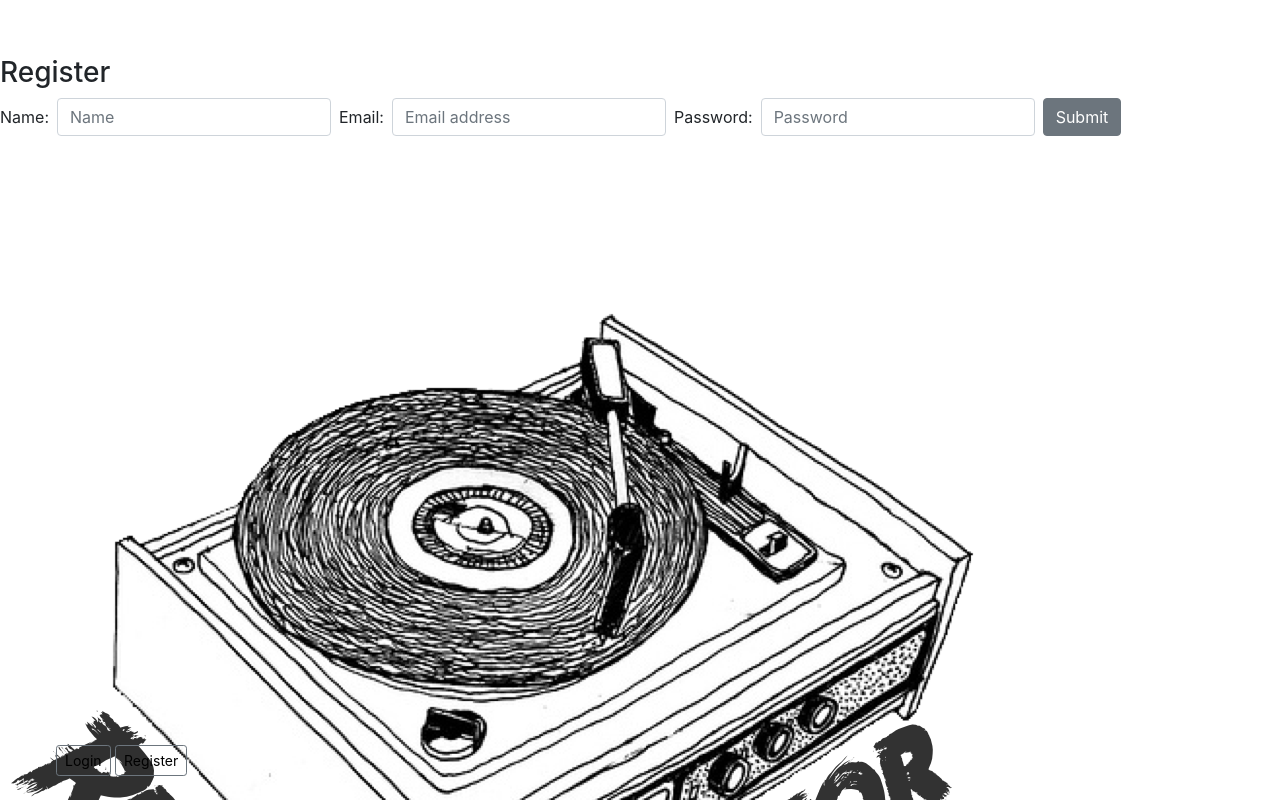
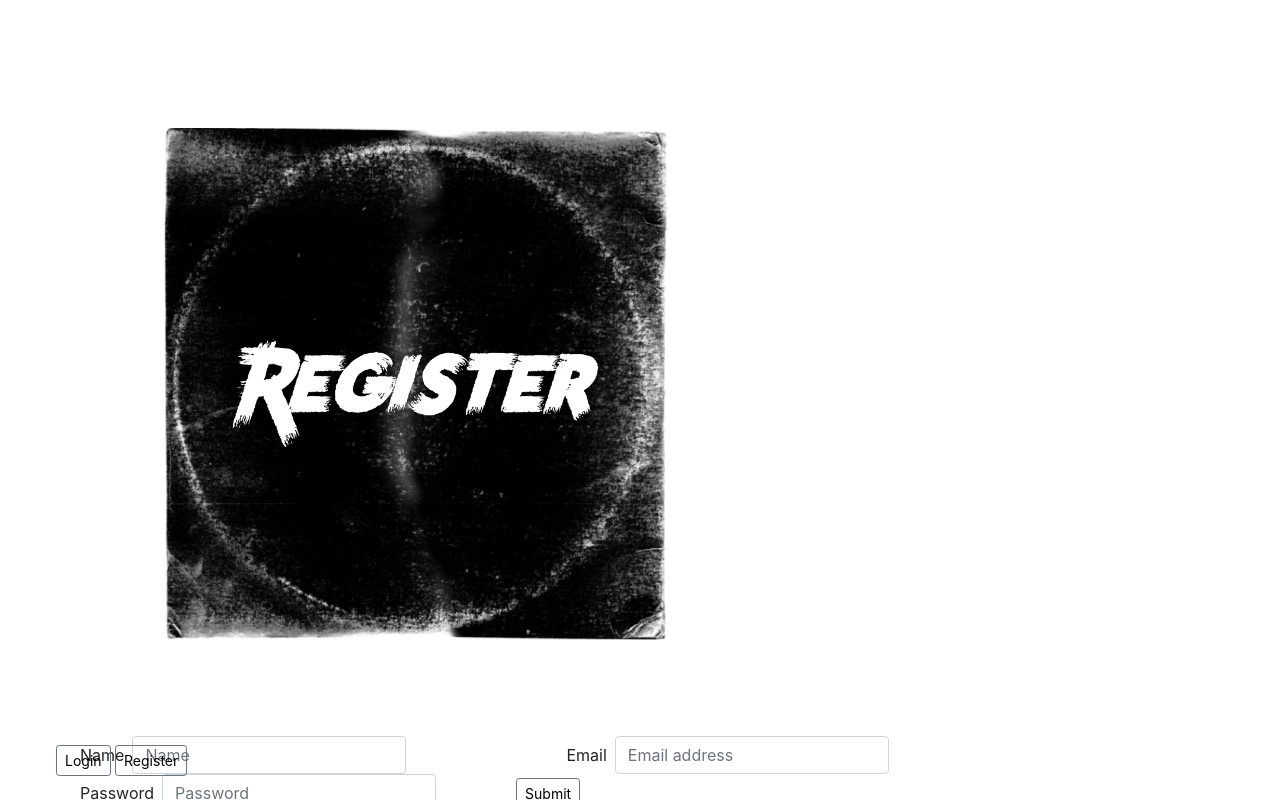
Before and after one commit to dcornish84/RecordCollector, a React (Create React App) app: page /register in a window 1280 px wide. Shown: the top 800 px of the page. Built offline with nearby package versions, Linux system fonts and the light colour scheme.

Commit message:
styling progress

```diff
--- a/api/database.json
+++ b/api/database.json
@@ -48,7 +48,7 @@
       "title": "Bobby (Boris) Pickett And The Crypt-Kickers - Monster Mash",
       "year": "1962",
       "image": "https://img.discogs.com/Lo2flR3vs1IEZZK_6s5UWHtuRQI=/fit-in/600x599/filters:strip_icc():format(jpeg):mode_rgb():quality(90)/discogs-images/R-591620-1348253237-3589.jpeg.jpg",
-      "notes": "johnny cash rules",
+      "notes": "groovy",
       "status": "true",
       "userId": 4
     },
--- /dev/null
+++ b/src/components/auth/Auth.css
@@ -0,0 +1,43 @@
+.loginImage {
+    display: flex;
+    width: 50%;
+    height: 50%;
+    /* display: block; */
+    align-items: center;
+  margin-left: 6em;
+  margin-right: 5em;
+  margin-top: 4em;
+  margin-bottom: 2em;
+  }
+
+  /* .logRegForm {
+      display: flex;
+      justify-content: center;
+      padding-top: 2em;
+  } */
+
+  .logRegTitle {
+      font-family: -apple-system, BlinkMacSystemFont, 'Segoe UI', Roboto, Oxygen, Ubuntu, Cantarell, 'Open Sans', 'Helvetica Neue', sans-serif;
+      display: flex;
+      justify-content: center;
+  }
+
+  .loginEmail {
+      padding-right: 5em;
+      padding-left: 5em;
+  }
+
+  .loginPassword {
+    padding-right: 5em;
+      padding-left: 5em;
+  }
+
+ .loginSubmit {
+      color: black;
+      align-items: center;
+  }
+
+.submit {
+    color: black;
+      align-items: center;
+}
--- a/src/components/auth/Login.js
+++ b/src/components/auth/Login.js
@@ -2,6 +2,7 @@ import React, { Component } from "react"
 import AuthManager from "../../Modules/AuthManager"
 import { Button, Form, FormGroup, Label, Input } from 'reactstrap';
 import { withRouter } from "react-router-dom";
+import "./Auth.css";
 
 
 class Login extends Component {
@@ -48,27 +49,27 @@ class Login extends Component {
     render() {
         return (
             <>
+                <div >
+                    <picture>
+                        <img className="loginImage" src={require('../../images/LoginButton.png')} alt="RecordCollector Logo" />
+                    </picture>
+                </div >
                 <div className="logRegForm">
-                    <h3 className="logRegTitle">Login</h3>
-                    <Form inline>
-                        <FormGroup className="mb-2 mr-sm-2 mb-sm-0">
-                            <Label htmlFor="inputEmail" className="mr-sm-2">Email:</Label>
+                    <Form>
+                        <FormGroup className="loginEmail">
+                            <Label htmlFor="inputEmail" className="mr-sm-2">Email</Label>
                             <Input onChange={this.handleFieldChange}
                                 required="" autoFocus="" type="email" name="email" id="email" />
                         </FormGroup>
-                        <FormGroup className="mb-2 mr-sm-2 mb-sm-0">
-                            <Label htmlFor="inputPassword" className="mr-sm-2">Password:</Label>
+                        <FormGroup className="loginPassword">
+                            <Label htmlFor="inputPassword">Password</Label>
                             <Input onChange={this.handleFieldChange}
                                 required="" type="password" name="password" id="password" />
                         </FormGroup>
-                        <Button outline color="secondary" size="sm" onClick={this.handleLogin}>Submit</Button>
+                        <Button outline color="secondary" size="sm" className="loginSubmit" onClick={this.handleLogin}>Submit</Button>
                     </Form>
                 </div>
-                <div >
-                    <picture>
-                        <img src={require('../../images/Logo.png')} alt="RecordCollector Logo" />
-                    </picture>
-                </div >
+
             </>
         );
     }
--- a/src/components/auth/Register.js
+++ b/src/components/auth/Register.js
@@ -1,7 +1,7 @@
 import React, { Component } from "react"
 import AuthManager from "../../Modules/AuthManager";
 import { Button, Form, FormGroup, Label, Input } from "reactstrap";
-
+import "./Auth.css";
 
 class Register extends Component {
 
@@ -58,38 +58,37 @@ class Register extends Component {
     render() {
         return (
             <>
+                <div >
+                    <picture>
+                        <img className="loginImage" src={require('../../images/RegisterButton.png')} alt="RecordCollector Logo" />
+                    </picture>
+                </div >
                 <div className="logRegForm">
-                    <h3 className="logRegTitle">Register</h3>
                     <Form onSubmit={this.handleRegister} inline>
-                        <FormGroup className="mb-2 mr-sm-2 mb-sm-0">
-                            <Label htmlFor="name" className="mr-sm-2">Name:</Label>
+                        <FormGroup className="loginEmail">
+                            <Label htmlFor="name" className="mr-sm-2">Name</Label>
                             <Input onChange={this.handleFieldChange} type="name"
                                 id="name"
                                 placeholder="Name"
                                 required="" autoFocus="" />
                         </FormGroup>
-                        <FormGroup className="mb-2 mr-sm-2 mb-sm-0">
-                            <Label htmlFor="inputEmail" className="mr-sm-2">Email:</Label>
+                        <FormGroup className="loginEmail">
+                            <Label htmlFor="inputEmail" className="mr-sm-2">Email</Label>
                             <Input onChange={this.handleFieldChange} type="email"
                                 id="rEmail"
                                 placeholder="Email address"
                                 required="" autoFocus="" />
                         </FormGroup>
-                        <FormGroup className="mb-2 mr-sm-2 mb-sm-0">
-                            <Label htmlFor="inputPassword" className="mr-sm-2">Password:</Label>
+                        <FormGroup className="loginPassword">
+                            <Label htmlFor="inputPassword" className="mr-sm-2">Password</Label>
                             <Input onChange={this.handleFieldChange} type="password"
                                 id="rPassword"
                                 placeholder="Password"
                                 required="" />
                         </FormGroup>
-                        <Button className="submit">Submit</Button>
+                        <Button outline color="secondary" size="sm" className="submit">Submit</Button>
                     </Form>
                 </div>
-                <div >
-                    <picture>
-                        <img src={require('../../images/Logo.png')} alt="RecordCollector Logo" />
-                    </picture>
-                </div >
             </>
         )
     }
--- a/src/components/catalogue/Catalogue.css
+++ b/src/components/catalogue/Catalogue.css
@@ -19,3 +19,7 @@ span.cardRecordName {
     font-size: medium;
     font-weight: bold;
 }
+
+.card {
+    background-color: rgb(232, 242, 247);
+}
--- a/src/components/home/Home.js
+++ b/src/components/home/Home.js
@@ -7,7 +7,7 @@ class Home extends Component {
         return (
             <div >
                 <picture>
-                    <img class="coverImage" src={require('../../images/Logo.png')} alt="RecordCollector Logo" />
+                    <img className="coverImage" src={require('../../images/Logo.png')} alt="RecordCollector Logo" />
                 </picture>
             </div >
 
--- a/src/components/nav/NavBar.js
+++ b/src/components/nav/NavBar.js
@@ -16,8 +16,6 @@ class NavBar extends Component {
 
         return (
             <footer>
-                <h1 className="site-title"><br />
-                </h1>
                 <nav className="navbar">
                     <ul className="buttonContainer">
                         {(this.props.user) ?
```
Also changed, not shown: src/images/RegisterButton.png (added).
